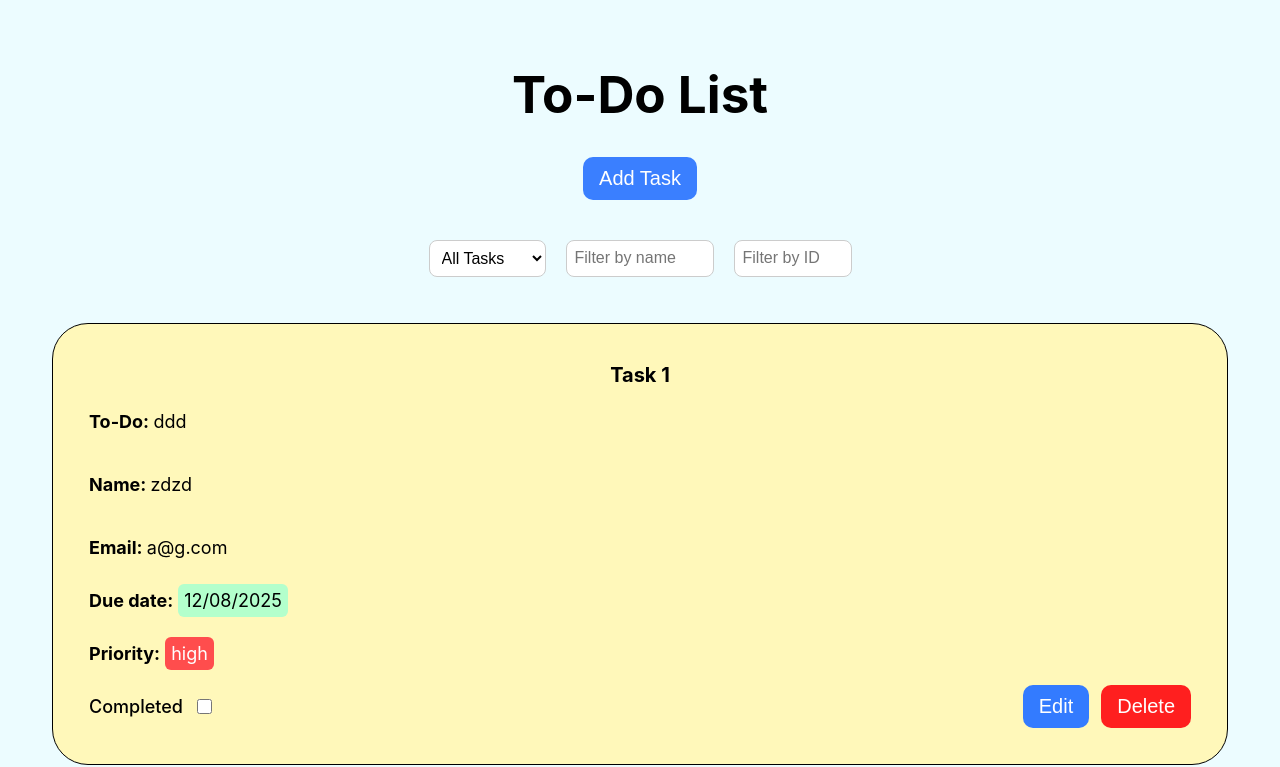
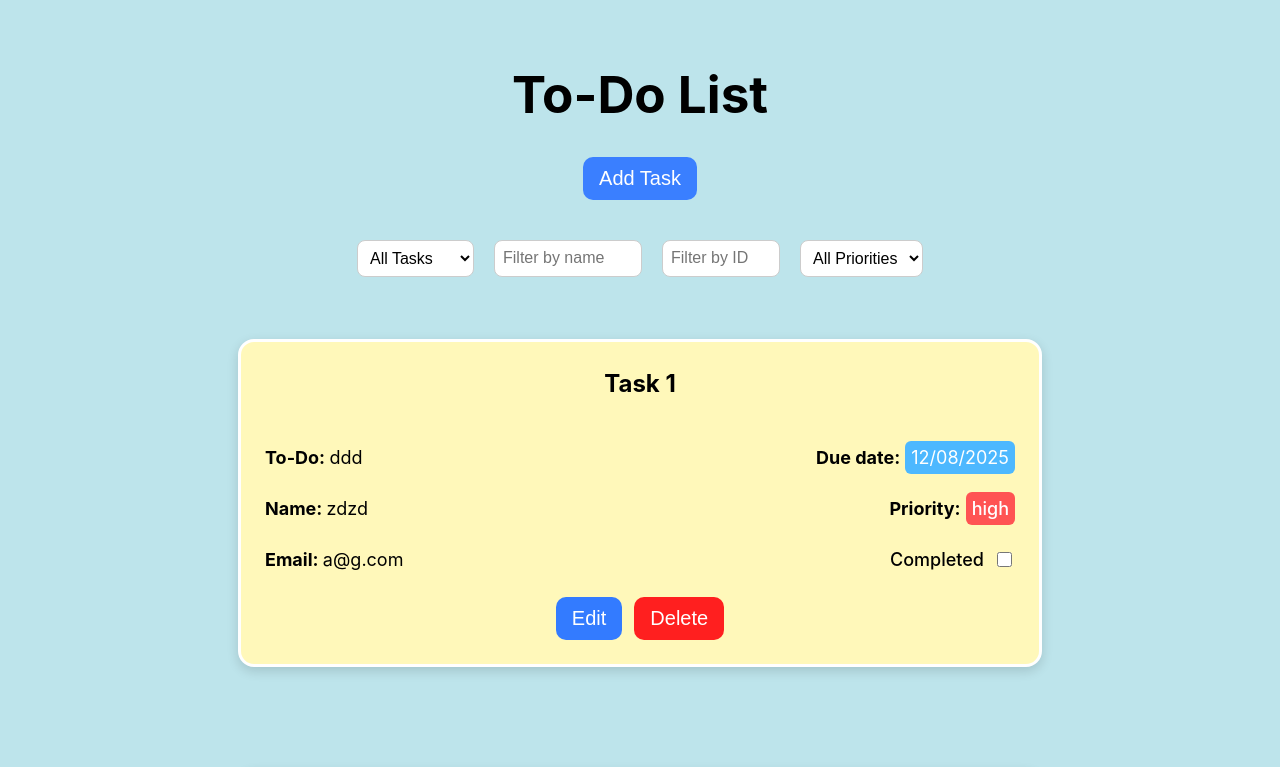
Before and after one commit to DiogoLanc/react-todo-list, a React (Vite) app: page / in a window 1280 px wide. Shown: the top 767 px of the page. Built offline with nearby package versions, Linux system fonts and the light colour scheme; data requests are answered from the project's data file.

Commit message:
priority filter and some css changes

```diff
--- a/src/App.tsx
+++ b/src/App.tsx
@@ -10,7 +10,7 @@ import {
   getTasksAPI,
   updateTaskAPI,
 } from "./api/api";
-import TaskFilter from "./components/TaskFilter";
+import TaskFilter, { Filter } from "./components/TaskFilter";
 
 const App = () => {
   const [toDos, setToDos] = useState<Comment[]>([]);
@@ -26,10 +26,11 @@ const App = () => {
   const [isLoading, setIsLoading] = useState(false);
   const [fetchError, setFetchError] = useState("");
 
-  const [filter, setFilter] = useState({
+  const [filter, setFilter] = useState<Filter>({
     completed: "all", // "all", "completed", "incomplete"
     name: "",
     id: "",
+    priority: "all",
   });
 
   useEffect(() => {
@@ -192,6 +193,11 @@ const App = () => {
     if (filter.id && String(task.id) !== String(filter.id)) {
       return false;
     }
+
+    if (filter.priority !== "all" && task.priority !== filter.priority) {
+      return false;
+    }
+
     return true;
   });
 
--- a/src/components/TaskFilter.tsx
+++ b/src/components/TaskFilter.tsx
@@ -1,9 +1,11 @@
 import React from "react";
+import { PriorityFilter } from "../types/types";
 
-type Filter = {
+export type Filter = {
   completed: string;
   name: string;
   id: string;
+  priority: PriorityFilter;
 };
 
 type TaskFilterProps = {
@@ -65,6 +67,22 @@ export const TaskFilter = ({ filter, setFilter }: TaskFilterProps) => {
         }}
         style={{ ...filterStyle, width: "100px" }}
       />
+
+      <select
+        value={filter.priority}
+        onChange={(e) =>
+          setFilter((f) => ({
+            ...f,
+            priority: e.target.value as PriorityFilter,
+          }))
+        }
+        style={filterStyle}
+      >
+        <option value="all">All Priorities</option>
+        <option value="high">High</option>
+        <option value="medium">Medium</option>
+        <option value="low">Low</option>
+      </select>
     </div>
   );
 };
--- a/src/components/TaskItem.tsx
+++ b/src/components/TaskItem.tsx
@@ -24,21 +24,21 @@ const isDueToday = (iso?: string) => {
 };
 
 const getDueDateBg = (completed: boolean, dueDate?: string) => {
-  if (completed) return "#d1f7d1";
-  if (!dueDate) return "#e0e0e0";
-  if (isOverdue(dueDate)) return "#ffb3b3";
-  if (isDueToday(dueDate)) return "#ffd699";
-  return "#b3ffcc";
+  if (completed) return "#00a100ff";
+  if (!dueDate) return "#b1b1b1ff";
+  if (isOverdue(dueDate)) return "#e20000ff";
+  if (isDueToday(dueDate)) return "#fc9700ff";
+  return "#4db8ffff";
 };
 
 const getPriorityStyles = (priority: Priority) => {
   switch (priority) {
     case "high":
-      return { bg: "#ff4d4d", fg: "#ffffff" };
+      return { bg: "#ff5353ff", fg: "#ffffff" };
     case "medium":
-      return { bg: "#ffcc66", fg: "#553a00" };
+      return { bg: "#e6ab37ff", fg: "#ffffffff" };
     default:
-      return { bg: "#66b3ff", fg: "#003a66" };
+      return { bg: "#55aaffff", fg: "#ffffffff" };
   }
 };
 
@@ -49,57 +49,78 @@ type TaskItemProps = Comment & {
 };
 
 export const TaskItem: React.FC<TaskItemProps> = (props) => {
-  const backgroundColor = props.completed ? "#d1f7d1c0" : "#fff8baff";
+  const backgroundColor = props.completed ? "#c0ffbeff" : "#fff8baff";
   const dueDateBg = getDueDateBg(props.completed, props.dueDate);
   const priorityStyles = getPriorityStyles(props.priority as Priority);
+
+  const pStyle = { marginBottom: "1.5rem" };
 
   return (
     <div
       style={{
         backgroundColor,
-        border: "1px solid black",
-        borderRadius: "2em",
-        padding: "2em",
+
+        maxWidth: "750px",
+        margin: "1rem auto",
+
+        border: "3px solid #ffffffff",
+        boxShadow: "0 4px 12px rgba(0, 0, 0, 0.14)",
+        borderRadius: "1rem",
+        padding: "1.5rem",
         display: "flex",
         flexDirection: "column",
+        gap: "1.5rem",
       }}
     >
       <h2
         style={{
-          flexGrow: 1,
           textAlign: "center",
           margin: 0,
-          fontSize: "1.25rem",
+          fontSize: "1.5rem",
         }}
       >
         Task {props.id}
       </h2>
 
-      <p>
+      <div
+        style={{
+          display: "flex",
+          justifyContent: "space-between",
+        }}
+      >
+        {/* Left Column */}
+        <div>
+          <p style={pStyle}>
             <strong>To-Do: </strong>
             {props.body}
           </p>
-      <p>
+          <p style={pStyle}>
             <strong>Name: </strong> {props.name}
           </p>
-      <p>
+          <p style={{ ...pStyle, marginBottom: 0 }}>
+            {" "}
             <strong>Email: </strong>
             {props.email}
           </p>
-      <p style={{ marginTop: 8 }}>
+        </div>
+
+        {/* Right Column */}
+        <div style={{ textAlign: "right", flexShrink: 0 }}>
+          {" "}
+          <p style={pStyle}>
             <strong>Due date:</strong>{" "}
             <span
               style={{
                 background: dueDateBg,
                 padding: "6px",
                 borderRadius: "6px",
+                color: "#ffffffff",
               }}
             >
               {props.dueDate ? formatDate(props.dueDate) : "no due date"}
             </span>
           </p>
-
-      <p style={{ marginTop: 8 }}>
+          <p style={pStyle}>
             <strong>Priority:</strong>{" "}
             <span
               style={{
@@ -107,20 +128,20 @@ export const TaskItem: React.FC<TaskItemProps> = (props) => {
                 borderRadius: "6px",
                 background: priorityStyles.bg,
                 color: priorityStyles.fg,
+                fontWeight: "500",
               }}
             >
               {props.priority}
             </span>
           </p>
-
-      <div
+          <label
             style={{
-          display: "flex",
-          justifyContent: "space-between",
+              display: "inline-flex",
               alignItems: "center",
+              gap: ".5em",
+              justifyContent: "flex-end",
             }}
           >
-        <label style={{ display: "flex", alignItems: "center", gap: ".6rem" }}>
             <span style={{ fontWeight: 500 }}>Completed</span>
             <input
               type="checkbox"
@@ -129,8 +150,10 @@ export const TaskItem: React.FC<TaskItemProps> = (props) => {
               style={{ width: "15px", height: "15px", cursor: "pointer" }}
             />
           </label>
+        </div>
+      </div>
 
-        <div style={{ display: "flex", gap: ".75rem" }}>
+      <div style={{ display: "flex", justifyContent: "center", gap: ".75rem" }}>
         <button onClick={props.onEdit} className="button-edit">
           Edit
         </button>
@@ -139,6 +162,5 @@ export const TaskItem: React.FC<TaskItemProps> = (props) => {
         </button>
       </div>
     </div>
-    </div>
   );
 };
--- a/src/index.css
+++ b/src/index.css
@@ -3,7 +3,7 @@
   line-height: 1.5;
   font-weight: 400;
 
-  background-color: #ecfcff;
+  background-color: #bde4eb;
 
   font-synthesis: none;
   text-rendering: optimizeLegibility;
--- a/src/types/types.ts
+++ b/src/types/types.ts
@@ -12,3 +12,5 @@ export type Comment = {
 export type Form = Omit<Comment, "id" | "postID">;
 
 export type Priority = "low" | "medium" | "high";
+
+export type PriorityFilter = Priority | "all";
```
Lines whose indentation alone changed are shown as unchanged.
